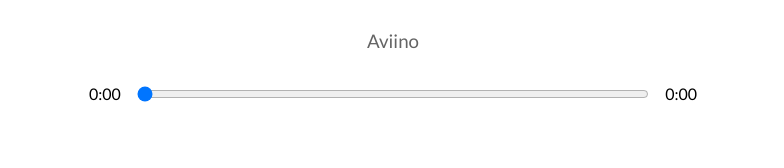
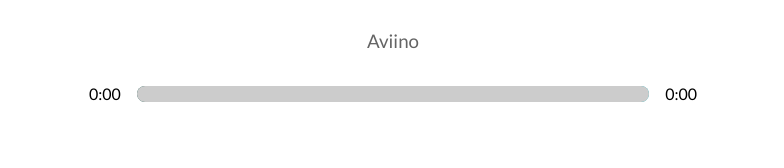
Before and after one commit to Santiagospinai7/music-app, a React (Create React App) app: page / in a window 1280 px wide. Shown: the part 492-660 px from the top of the page, without its empty margins (247-1031 px from the left). Built offline with nearby package versions, Linux system fonts and the light colour scheme.

Commit message:
Customizing input song

```diff
--- a/src/App.js
+++ b/src/App.js
@@ -7,7 +7,7 @@
 import Library from "./components/Library";
 import Nav from "./components/Nav";
 // import Util
-import data from './util';
+import data from './data';
 
 function App() {
   // Ref
@@ -17,14 +17,20 @@
   const [songs, setSongs] = useState(data());
   const [currentSong, setCurrentSong] = useState(songs[0]);
   const [isPlaying, setIsPlaying] = useState(false);
-  const [songInfo, setSongInfo] = useState({ currentTime: 0, duration: 0 });
+  const [songInfo, setSongInfo] = useState({ currentTime: 0, duration: 0, animationPercentage: 0 });
   const [libraryStatus, setLibraryStatus] = useState(false);
 
   // Functions
   const updateTimeHandler = (e) => {
     const current = e.target.currentTime;
     const duration = e.target.duration;
-    setSongInfo({ ...songInfo, currentTime: current, duration: duration });
+    // calculate percentage
+    const roundedCurrent = Math.round(current);
+    const roundedDuration = Math.round(duration);
+    const animationPercentage = Math.round((roundedCurrent / roundedDuration) * 100);
+
+
+    setSongInfo({ ...songInfo, currentTime: current, duration: duration, animationPercentage: animationPercentage });
   };
 
   return (
--- a/src/components/LibrarySong.js
+++ b/src/components/LibrarySong.js
@@ -1,4 +1,5 @@
 import React from "react";
+import { playAudio } from "../util";
 
 const LibrarySong = ({ song, songs, setCurrentSong, setSongs, audioRef, isPlaying }) => {
   // Functions
@@ -12,14 +13,7 @@
     setSongs(songs);
     setCurrentSong(selectedSong);
 
-    if (isPlaying) {
-      const playPromise = audioRef.current.play();
-      if (playPromise !== undefined) {
-        playPromise.then((audio) => {
-          audioRef.current.play();
-        });
-      }
-    }
+    playAudio(isPlaying, audioRef)
   };
 
   return(
--- a/src/components/Player.js
+++ b/src/components/Player.js
@@ -1,9 +1,15 @@
-import React, { useState } from "react";
+import React, { useState, useEffect } from "react";
 import { FontAwesomeIcon  } from "@fortawesome/react-fontawesome";
 import { faPlay, faAngleLeft, faAngleRight, faPause } from "@fortawesome/free-solid-svg-icons";
-
+import { playAudio } from "../util";
 
 const Player = ( { audioRef,  setSongInfo, songInfo, currentSong, isPlaying, setIsPlaying, setCurrentSong, songs, setSongs } ) => {
+  // Use Effect
+  useEffect(() => {
+    songs.map((song) => (song.id === currentSong.id) ? song.active = true : song.active = false );
+    setSongs(songs);
+  }, [currentSong, setSongs, songs]);
+
   // Functions
   const playSongHandler = () => {
     switch (isPlaying) {
@@ -42,14 +48,21 @@
       if (((currentIndex - 1) % songs.length) === -1) {
         newIndex = songs.length - 1;
         setCurrentSong(songs[newIndex]);
-        updateActiveLibraryHandler(newIndex)
+        playAudio(isPlaying, audioRef);
+        // updateActiveLibraryHandler(newIndex)
         // The return helps to avoid the next line of code to be executed
         return;
       }
       newIndex = (newIndex - 1) % songs.length;
       setCurrentSong(songs[newIndex]);
     }
-    updateActiveLibraryHandler(newIndex)
+    // updateActiveLibraryHandler(newIndex)
+    playAudio(isPlaying, audioRef);
+  };
+
+  // Add the styles
+  const trackAnim = {
+    transform: `translateX(${songInfo.animationPercentage}%)`
   };
 
   // const updateActiveLibraryHandler = (index) => {
@@ -70,16 +83,17 @@
   //   setSongs(newSongs);
   // };
 
-  const updateActiveLibraryHandler = (index) => {
-    const nextPrev = songs[index];
-    songs.map((song) => (song.id === nextPrev.id) ? song.active = true : song.active = false );
-    setSongs(songs);
-  };
+  // const updateActiveLibraryHandler = (index) => {
+  //   const nextPrev = songs[index];
+  //   songs.map((song) => (song.id === nextPrev.id) ? song.active = true : song.active = false );
+  //   setSongs(songs);
+  // };
 
   return(
     <div className="player">
       <div className="time-control">
         <p>{ getTime(songInfo.currentTime) }</p>
+        <div style={{background: `linear-gradient(to right, ${currentSong.color[0]}, ${currentSong.color[1]})`}} className="track">
           <input
             min={0}
             max={songInfo.duration || 0}
@@ -87,7 +101,9 @@
             onChange={dragHandler}
             type="range"
           />
-        <p>{ getTime(songInfo.duration) }</p>
+          <div style={trackAnim} className="animate-track"></div>
+        </div>
+        <p>{ songInfo.duration ? getTime(songInfo.duration) : '0:00' }</p>
       </div>
       <div className="play-control">
         <FontAwesomeIcon onClick={() => skipTrackHandler("skip-back")} className="skip-back" size="2x" icon={faAngleLeft} />
--- /dev/null
+++ b/src/data.js
@@ -0,0 +1,62 @@
+import { v4 as uuidv4 } from 'uuid';
+
+function chillHop() {
+  return [
+    {
+      name: 'Peaceful Dissociation',
+      cover: 'https://chillhop.com/wp-content/uploads/2023/04/a32d2ec47ba20c985c2b2425fd24d277a8f36d3e-1024x1024.jpg',
+      artist: 'Aviino',
+      audio: 'https://mp3.chillhop.com/serve.php/?mp3=55310',
+      color: ['#205950', '#2ab3bf'],
+      id: uuidv4(),
+      active: true,
+    },
+    {
+      name: "Daylight",
+      cover: "https://chillhop.com/wp-content/uploads/2020/07/ef95e219a44869318b7806e9f0f794a1f9c451e4-1024x1024.jpg",
+      artist: "Aiguille",
+      audio: "https://mp3.chillhop.com/serve.php/?mp3=9272",
+      color: ["#EF8EA9", "#ab417f"],
+      id: uuidv4(),
+      active: false,
+    },
+    {
+      name: "Keep Going",
+      cover: "https://chillhop.com/wp-content/uploads/2020/07/ff35dede32321a8aa0953809812941bcf8a6bd35-1024x1024.jpg",
+      artist: "Swørn",
+      audio: "https://mp3.chillhop.com/serve.php/?mp3=9222",
+      color: ["#CD607D", "#c94043"],
+      id: uuidv4(),
+      active: false,
+    },
+    {
+      name: "Nightfall",
+      cover: "https://chillhop.com/wp-content/uploads/2020/07/ef95e219a44869318b7806e9f0f794a1f9c451e4-1024x1024.jpg",
+      artist: "Aiguille",
+      audio: "https://mp3.chillhop.com/serve.php/?mp3=9148",
+      color: ["#EF8EA9", "#ab417f"],
+      id: uuidv4(),
+      active: false,
+    },
+    {
+      name: "Reflection",
+      cover: "https://chillhop.com/wp-content/uploads/2020/07/ff35dede32321a8aa0953809812941bcf8a6bd35-1024x1024.jpg",
+      artist: "Swørn",
+      audio: "https://mp3.chillhop.com/serve.php/?mp3=9228",
+      color: ["#CD607D", "#c94043"],
+      id: uuidv4(),
+      active: false,
+    },
+    {
+      name: "Under the City Stars",
+      cover: "https://chillhop.com/wp-content/uploads/2020/09/0255e8b8c74c90d4a27c594b3452b2daafae608d-1024x1024.jpg",
+      artist: "Aso, Middle School, Aviino",
+      audio: "https://mp3.chillhop.com/serve.php/?mp3=10074",
+      color: ["#205950", "#2ab3bf"],
+      id: uuidv4(),
+      active: false,
+    },
+  ]
+}
+
+export default chillHop;
--- a/src/styles/_player.scss
+++ b/src/styles/_player.scss
@@ -14,7 +14,9 @@
 
   input {
     width: 100%;
-    padding: 1rem 0rem;
+    -webkit-appearance: none;
+    background: transparent;
+    cursor: pointer;
   }
 
   p {
@@ -33,3 +35,29 @@
     cursor: pointer;
   }
 }
+
+input[type="range"]::-webkit-slider-thumb {
+  -webkit-appearance: none;
+  width: 16px;
+  height: 16px;
+}
+
+.track {
+  background: lightblue;
+  width: 100%;
+  height: 1rem;
+  position: relative;
+  border-radius: 1rem;
+  overflow: hidden;
+}
+
+.animate-track {
+  background-color: rgb(204, 204, 204);
+  width: 100%;
+  height: 100%;
+  position: absolute;
+  top: 0;
+  left: 0;
+  transform: translateX(0%);
+  pointer-events: none;
+}
--- a/src/util.js
+++ b/src/util.js
@@ -1,62 +1,10 @@
-import { v4 as uuidv4 } from 'uuid';
-
-function chillHop() {
-  return [
-    {
-      name: 'Peaceful Dissociation',
-      cover: 'https://chillhop.com/wp-content/uploads/2023/04/a32d2ec47ba20c985c2b2425fd24d277a8f36d3e-1024x1024.jpg',
-      artist: 'Aviino',
-      audio: 'https://mp3.chillhop.com/serve.php/?mp3=55310',
-      color: ['#205950', '#2ab3bf'],
-      id: uuidv4(),
-      active: true,
-    },
-    {
-      name: "Daylight",
-      cover: "https://chillhop.com/wp-content/uploads/2020/07/ef95e219a44869318b7806e9f0f794a1f9c451e4-1024x1024.jpg",
-      artist: "Aiguille",
-      audio: "https://mp3.chillhop.com/serve.php/?mp3=9272",
-      color: ["#EF8EA9", "#ab417f"],
-      id: uuidv4(),
-      active: false,
-    },
-    {
-      name: "Keep Going",
-      cover: "https://chillhop.com/wp-content/uploads/2020/07/ff35dede32321a8aa0953809812941bcf8a6bd35-1024x1024.jpg",
-      artist: "Swørn",
-      audio: "https://mp3.chillhop.com/serve.php/?mp3=9222",
-      color: ["#CD607D", "#c94043"],
-      id: uuidv4(),
-      active: false,
-    },
-    {
-      name: "Nightfall",
-      cover: "https://chillhop.com/wp-content/uploads/2020/07/ef95e219a44869318b7806e9f0f794a1f9c451e4-1024x1024.jpg",
-      artist: "Aiguille",
-      audio: "https://mp3.chillhop.com/serve.php/?mp3=9148",
-      color: ["#EF8EA9", "#ab417f"],
-      id: uuidv4(),
-      active: false,
-    },
-    {
-      name: "Reflection",
-      cover: "https://chillhop.com/wp-content/uploads/2020/07/ff35dede32321a8aa0953809812941bcf8a6bd35-1024x1024.jpg",
-      artist: "Swørn",
-      audio: "https://mp3.chillhop.com/serve.php/?mp3=9228",
-      color: ["#CD607D", "#c94043"],
-      id: uuidv4(),
-      active: false,
-    },
-    {
-      name: "Under the City Stars",
-      cover: "https://chillhop.com/wp-content/uploads/2020/09/0255e8b8c74c90d4a27c594b3452b2daafae608d-1024x1024.jpg",
-      artist: "Aso, Middle School, Aviino",
-      audio: "https://mp3.chillhop.com/serve.php/?mp3=10074",
-      color: ["#205950", "#2ab3bf"],
-      id: uuidv4(),
-      active: false,
-    },
-  ]
+export const playAudio = (isPlaying, audioRef) => {
+  if (isPlaying) {
+    const playPromise = audioRef.current.play();
+    if (playPromise !== undefined) {
+      playPromise.then((audio) => {
+        audioRef.current.play();
+      });
+    }
+  }
 }
-
-export default chillHop;
```
Lines whose indentation alone changed are shown as unchanged.
